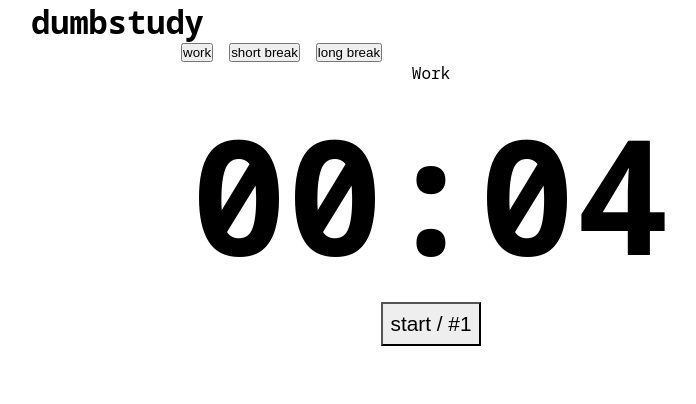
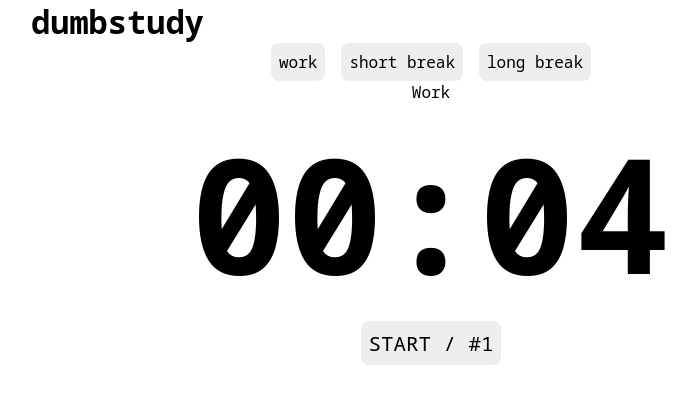
Before and after one commit to ttproxies/dumbstudy, a React (Vite) app in the folder frontend/: page / in a window 1280 px wide. Shown: the top 404 px of the page, without its empty margins (209-905 px from the left). Built offline with nearby package versions, Linux system fonts and the light colour scheme; no server answers.

Commit message:
implement timer buttons using styling approach

```diff
--- a/frontend/src/components/Button.tsx
+++ b/frontend/src/components/Button.tsx
@@ -36,13 +36,20 @@ export function ButtonLink({ className, children, icon, to }: ButtonLinkProps) {
 }
 
 // Export style classes
-
-export const TimerButton = styled(Button)`
+const BaseButtonStyle = styled(Button)`
     background: #eee;
     padding: 0.5rem;
     font-size: 1.3rem;
+    border-radius: 0.5rem;
+    border: none;
+    font-family: inherit;
+`
+
+export const TimerButton = styled(BaseButtonStyle)`
+    letter-spacing: -5%;
+    text-transform: uppercase;
 `;
 
-export const ClockOptionButton = styled(Button)`
-
+export const ClockOptionButton = styled(BaseButtonStyle)`
+    font-size: 1rem;
 `;
--- a/frontend/src/components/Clock.tsx
+++ b/frontend/src/components/Clock.tsx
@@ -73,7 +73,6 @@ export default function Clock() {
                     <TimerRemaining>{time}</TimerRemaining>
                 </div>
                 <TimerButton
-                    styleClass={TimerButton}
                     onClick={() => {
                         setCounting(!counting);
                     }}
@@ -114,5 +113,6 @@ const ClockContainer = styled.div`
 
 const ButtonCont = styled.ul`
     display: flex;
+    justify-content: center;
     gap: 1rem;
 `
```
